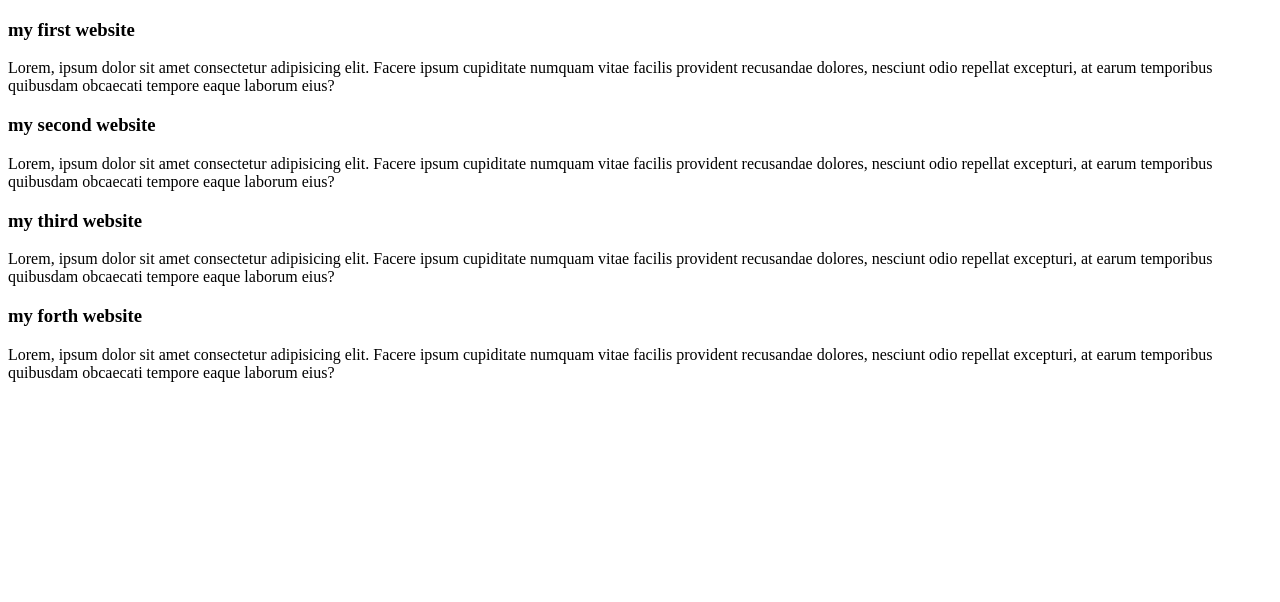
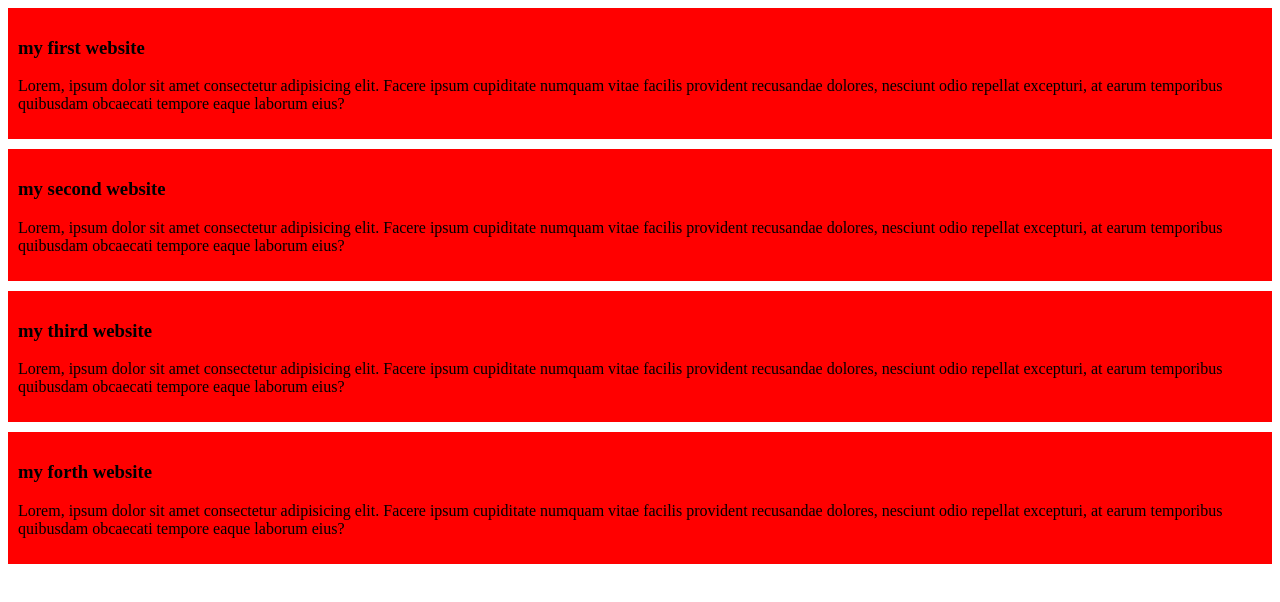
Before and after one commit to bijoy133/my-simple-website-repo, a plain HTML site: page index.html in a window 1280 px wide. Drawn offline with Linux system fonts and the light colour scheme.

```diff
--- a/index.html
+++ b/index.html
@@ -4,7 +4,7 @@
     <meta charset="UTF-8">
     <meta name="viewport" content="width=device-width, initial-scale=1.0">
     <title>my simple website</title>
-    <link rel="stylesheet" href="styles/">
+    <link rel="stylesheet" href="styles/blog.css">
 </head>
 <body>
     <div>
```
